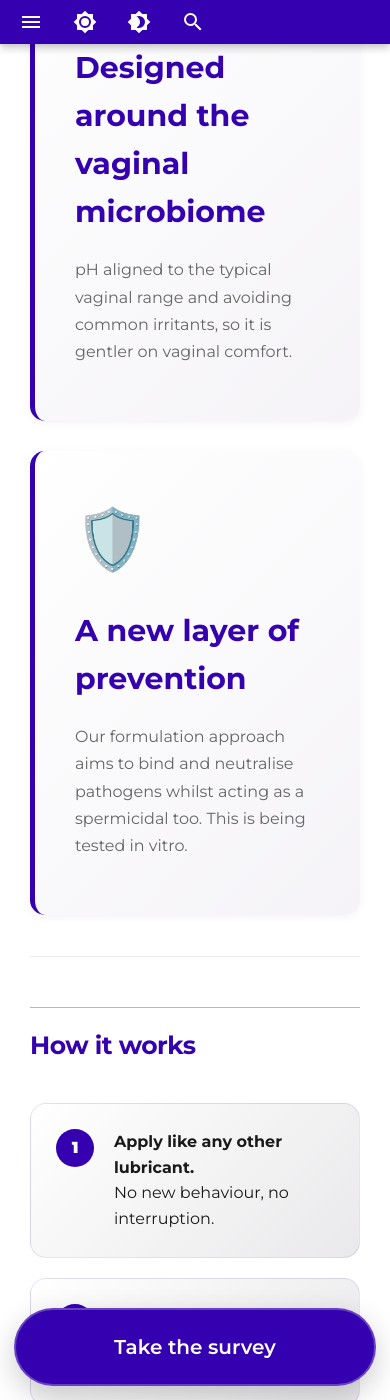
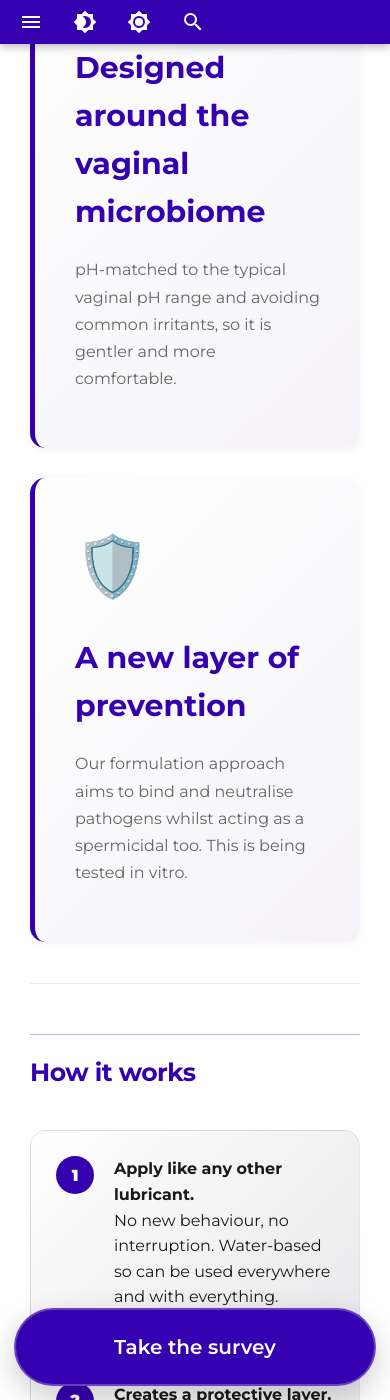
Before and after one commit to Sophiemay-bio/ProjectP, an MkDocs documentation site: the page built from docs/index.md, in a window 390 px wide and 1400 px high, scrolled down 4951 px. Built offline with MkDocs 1.6.1 and Material for MkDocs 9.7.7, drawn with Linux system fonts in a browser that asks for light colours; some of the changed text lies outside the part shown.

Commit message:
Fix mobile view and dark mode switch

```diff
--- a/docs/index.md
+++ b/docs/index.md
@@ -120,7 +120,7 @@
 <div class="feature-card">
 <div class="feature-icon">🦠</div>
 <div class="feature-title">Designed around the vaginal microbiome</div>
-<p>pH aligned to the typical vaginal range and avoiding common irritants, so it is gentler on vaginal comfort.</p>
+<p>pH-matched to the typical vaginal pH range and avoiding common irritants, so it is gentler and more comfortable.</p>
 </div>
 
 <div class="feature-card">
@@ -140,14 +140,14 @@
     <div class="step-icon">1</div>
     <div>
       <strong>Apply like any other lubricant.</strong><br>
-      No new behaviour, no interruption.
+      No new behaviour, no interruption. Water-based so can be used everywhere and with everything.
     </div>
   </div>
   <div class="step">
     <div class="step-icon">2</div>
     <div>
       <strong>Creates a protective layer.</strong><br>
-      Designed to stay in place during sex.
+      Designed to stay in place during sex and provide peace of mind.
     </div>
   </div>
   <div class="step">
@@ -283,8 +283,8 @@
 <li>Launch announcements and offers</li>
 </ul>
 
-<div style="text-align: center; margin: 2rem 0;">
-  <a href="https://forms.gle/3UL5G6cJibZKnsHC7" class="cta-button large" target="_blank" rel="noopener">Join the mailing list</a>
+<div class="fade-in hero-ctas">
+  <a href="https://forms.gle/3UL5G6cJibZKnsHC7" class="cta-button" rel="noopener">Join the mailing list</a>
 </div>
 
 </div>
@@ -295,8 +295,8 @@
 
 Your feedback shapes the product. It takes about 5 minutes.
 
-<div style="text-align: center; margin: 2rem 0;">
-  <a href="https://forms.gle/5mRht5skMUeueyKU8" class="cta-button secondary large" target="_blank" rel="noopener">Take the survey</a>
+<div class="fade-in hero-ctas">
+  <a href="https://forms.gle/5mRht5skMUeueyKU8" class="cta-button secondary" rel="noopener">Take the survey</a>
 </div>
 
 ---
--- a/docs/stylesheets/extra.css
+++ b/docs/stylesheets/extra.css
@@ -2127,3 +2127,15 @@
 /* ============================================
    END OF DARK MODE CSS
    ============================================ */
+
+/* ============================================
+   MOBILE BUTTON FIXES - SIMPLIFIED
+   ============================================ */
+
+/* Ensure CTA panel doesn't add extra padding on mobile */
+@media (max-width: 768px) {.cta-panel {
+    padding: 2rem 1rem;
+  }.cta-panel.hero-ctas {
+    padding: 0;
+  }
+}
--- a/mkdocs.yml
+++ b/mkdocs.yml
@@ -13,7 +13,7 @@
       primary: deep purple
       accent: deep purple
       toggle:
-        icon: material/brightness-7
+        icon: material/brightness-4
         name: Switch to dark mode
 
     # Dark mode
@@ -22,8 +22,9 @@
       primary: deep purple
       accent: deep purple
       toggle:
-        icon: material/brightness-4
+        icon: material/brightness-7
         name: Switch to light mode
+
   font:
     text: Montserrat
     code: Roboto Mono
@@ -45,7 +46,7 @@
   logo: assets/logo.png
 
 extra_css:
-  - stylesheets/extra.css?v=9
+  - stylesheets/extra.css?v=10
 
 extra_javascript:
   - https://unpkg.com/material-components-web@latest/dist/material-components-web.min.js
```
Also changed, not shown: other parts of docs/index.md (+2 -2 lines), site/drafts/our-solution_draft/index.html, site/drafts/privacy-survey_draft/index.html, site/drafts/science_draft/index.html, site/drafts/team_draft/index.html, site/drafts/the-problem_draft/index.html, site/drafts/timeline_draft/index.html, site/index.html, site/search.json, site/stylesheets/extra.css, site/survey-info/index.html.
